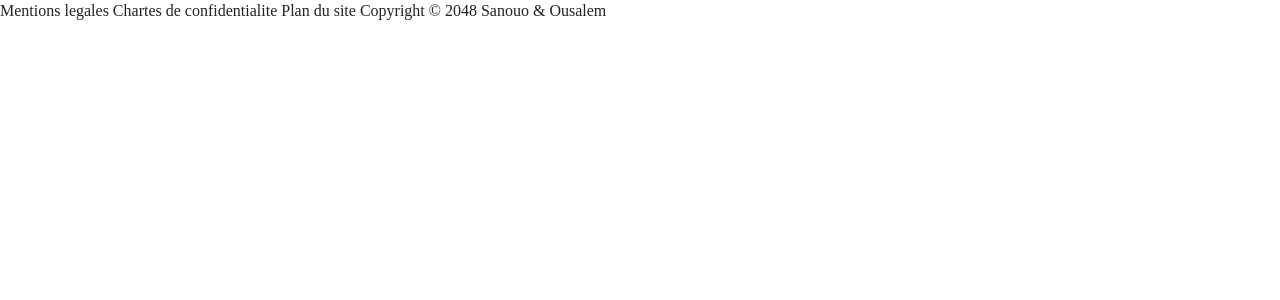
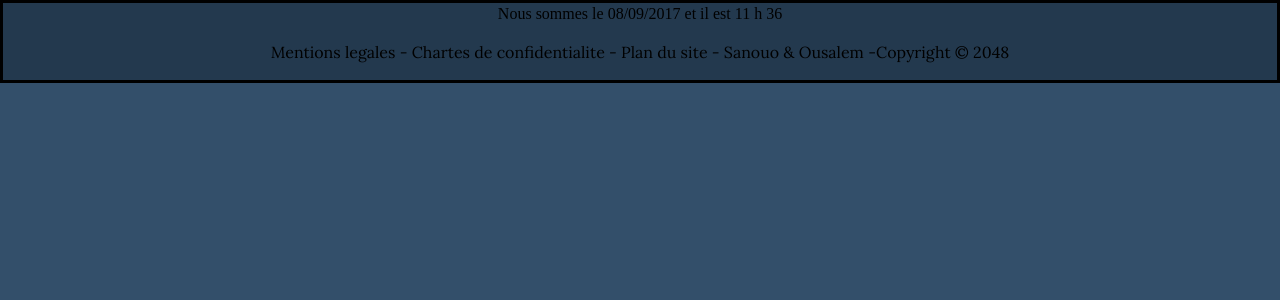
Before and after one commit to Simplon-Roubaix/e-commerce-sana-david-, a PHP site: page / in a window 1280 px wide. Shown: the top 300 px of the page. Run offline with PHP 8.4, Linux system fonts and the light colour scheme; some libraries are stand-ins or nearby versions.

Commit message:
Footer : Rajout du style Html & Css , Couleurs ajoutées

```diff
--- a/css/main.css
+++ b/css/main.css
@@ -88,9 +88,31 @@ textarea {
    Author's custom styles
    ========================================================================== */
 
+body {
 
+  background-color: #334f6a;
+}
 
+.footer p {
 
+  font-family: 'Lora', serif;
+}
+
+.date {
+
+  font-family: 'Lora', serif;
+
+}
+
+.footer {
+
+  text-align: center;
+border-style: solid;
+border-color: black;
+background-color: #23394e;
+color: black;
+
+}
 
 
 
--- /dev/null
+++ b/date.php
@@ -0,0 +1,19 @@
+<?php
+
+
+$jour = date('d');
+
+$mois = date('m');
+
+$annee = date('Y');
+
+
+$heure = date('H');
+
+$minute = date('i');
+
+
+
+echo 'Nous sommes le ' . $jour . '/' . $mois . '/' . $annee . ' et il est ' . $heure. ' h ' . $minute;
+
+?>
--- a/footer.php
+++ b/footer.php
@@ -1,27 +1,14 @@
+
 <?php include('information_footer.php'); ?>
 
 <footer class = 'footer'>
+  <?php include('date.php');?>
 
-  <?php  foreach ($informationF as $element) {
+<p>  <?php  foreach ($informationF as $element) {
 
     echo $element;
   }?>
 
+</p>
 
   </footer>
-
-
-
-          <script src="https://code.jquery.com/jquery-{{JQUERY_VERSION}}.min.js" integrity="{{JQUERY_SRI_HASH}}" crossorigin="anonymous"></script>
-          <script>window.jQuery || document.write('<script src="js/vendor/jquery-{{JQUERY_VERSION}}.min.js"><\/script>')</script>
-          <script src="js/plugins.js"></script>
-          <script src="js/main.js"></script>
-
-          <!-- Google Analytics: change UA-XXXXX-Y to be your site's ID. -->
-          <script>
-              window.ga=function(){ga.q.push(arguments)};ga.q=[];ga.l=+new Date;
-              ga('create','UA-XXXXX-Y','auto');ga('send','pageview')
-          </script>
-          <script src="https://www.google-analytics.com/analytics.js" async defer></script>
-      </body>
-  </html>
--- a/index.php
+++ b/index.php
@@ -3,13 +3,12 @@
     <head>
         <meta charset="utf-8">
         <meta http-equiv="x-ua-compatible" content="ie=edge">
-        <title></title>
+        <title>Site de Vente</title>
         <meta name="description" content="">
         <meta name="viewport" content="width=device-width, initial-scale=1">
-
         <link rel="apple-touch-icon" href="apple-touch-icon.png">
         <!-- Place favicon.ico in the root directory -->
-
+ <link href="https://fonts.googleapis.com/css?family=Lora" rel="stylesheet">
         <link rel="stylesheet" href="css/normalize.css">
         <link rel="stylesheet" href="css/main.css">
         <script src="js/vendor/modernizr-2.8.3.min.js"></script>
@@ -19,4 +18,19 @@
             <p class="browserupgrade">You are using an <strong>outdated</strong> browser. Please <a href="http://browsehappy.com/">upgrade your browser</a> to improve your experience and security.</p>
         <![endif]-->
 
+<?php include ("header.php"); ?>
 <?php include("footer.php"); ?>
+
+          <script src="https://code.jquery.com/jquery-{{JQUERY_VERSION}}.min.js" integrity="{{JQUERY_SRI_HASH}}" crossorigin="anonymous"></script>
+          <script>window.jQuery || document.write('<script src="js/vendor/jquery-{{JQUERY_VERSION}}.min.js"><\/script>')</script>
+          <script src="js/plugins.js"></script>
+          <script src="js/main.js"></script>
+
+          <!-- Google Analytics: change UA-XXXXX-Y to be your site's ID. -->
+          <script>
+              window.ga=function(){ga.q.push(arguments)};ga.q=[];ga.l=+new Date;
+              ga('create','UA-XXXXX-Y','auto');ga('send','pageview')
+          </script>
+          <script src="https://www.google-analytics.com/analytics.js" async defer></script>
+      </body>
+  </html>
--- a/information_footer.php
+++ b/information_footer.php
@@ -1,7 +1,7 @@
 
 <?php
 
-$informationF = array ('Mentions legales ','Chartes de confidentialite',' Plan du site',' Copyright © 2048  Sanouo & Ousalem');
+$informationF = array ('Mentions legales - ',' Chartes de confidentialite ',' - Plan du site ','- Sanouo & Ousalem ','-Copyright © 2048 ');
      ?>
 
 <?php
```
